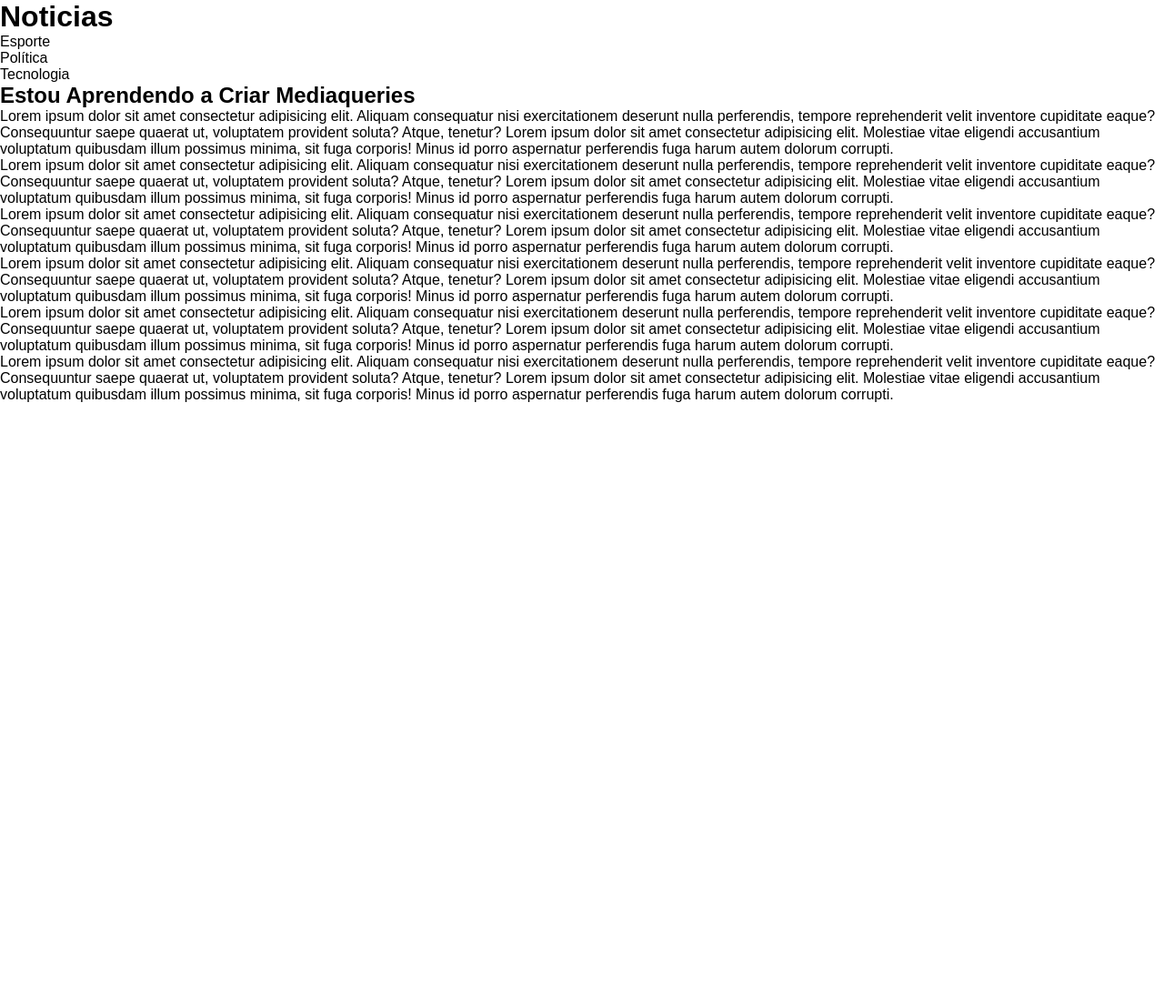
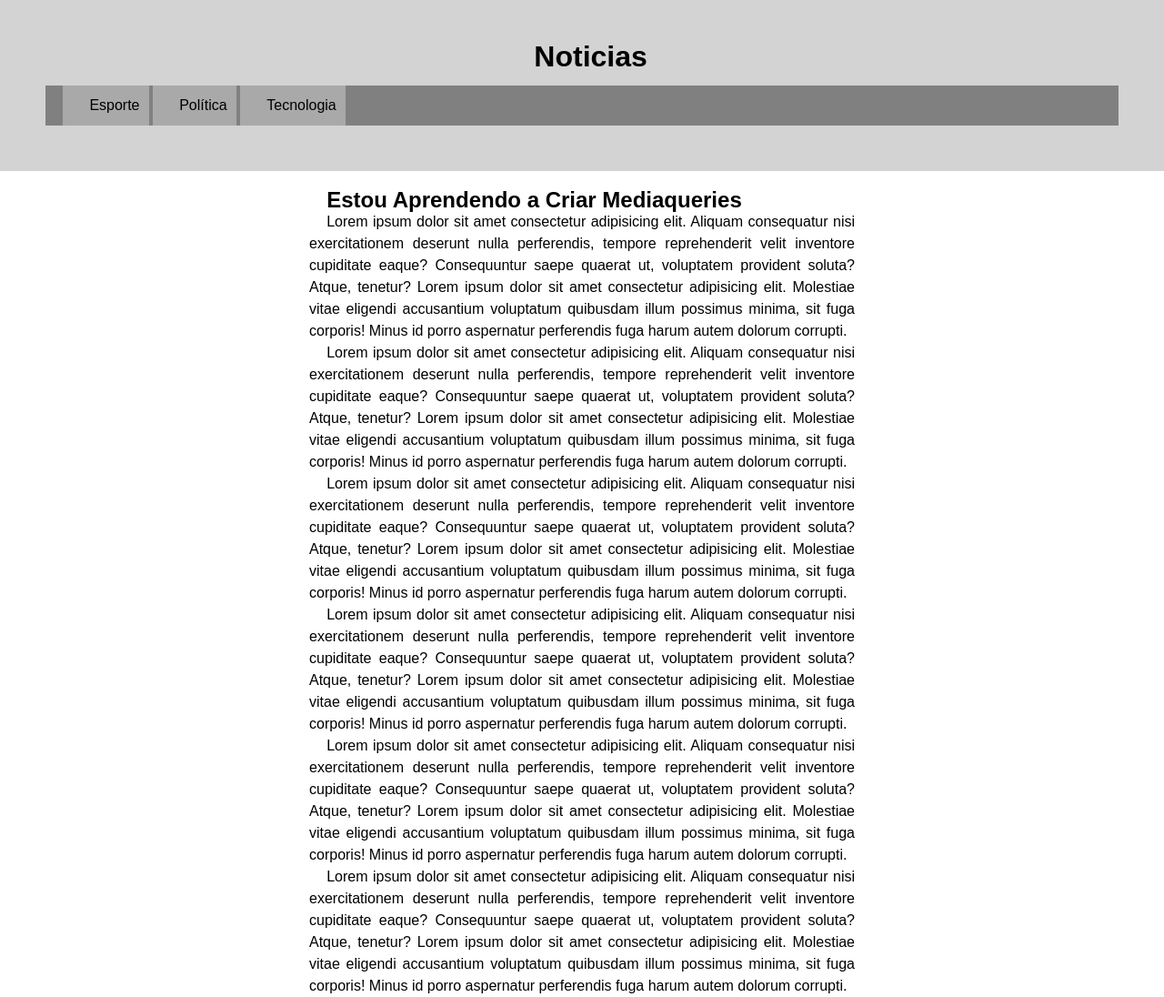
Before and after one commit to rochaoigor/html-css-2, a plain HTML site: page guanabara/exercicio/ex022/mq001/mediaquery.html in a window 1280 px wide. Shown: the whole page at 91% size. Before the commit the page ends 800 px from the top, so only its background shows below. Drawn offline with Linux system fonts and the light colour scheme.

Commit message:
algumas att

```diff
--- a/guanabara/exercicio/ex022/mq001/estilo/impressora.css
+++ b/guanabara/exercicio/ex022/mq001/estilo/impressora.css
@@ -16,3 +16,9 @@ html {
 menu {
     display:none;
 }
+article {
+    width:100%;
+}
+article::after {
+    content:'Este Artigo foi Impresso através:www.cursoemvideo.com';
+}
--- a/guanabara/exercicio/ex022/mq001/estilo/tela.css
+++ b/guanabara/exercicio/ex022/mq001/estilo/tela.css
@@ -10,4 +10,34 @@
 html {
     font-family:Arial, Helvetica, sans-serif;
     font-size:1em;
+    line-height:1.5em;
+    text-indent:1.2em;
 }
+
+header {
+    padding:50px;
+    background-color:lightgrey;
+}
+
+header h1 {
+    padding-bottom:20px;
+    text-align:center;
+}
+menu li {
+    background-color:darkgrey;
+    display:inline-block;
+    padding:10px;
+    align-items:center;
+}
+menu ul {
+    background-color:gray;
+    list-style: none;
+}
+
+article {
+    padding-top:20px;
+    text-align:justify;
+    width:600px;
+    display:block;
+    margin:auto;
+}
--- /dev/null
+++ b/guanabara/exercicio/ex022/mq002/estilos/paisagem.css
@@ -0,0 +1,6 @@
+@charset "UTF-8";
+/*aparelhos deitados*/
+* {
+    padding:0;
+    margin:0;
+}
--- /dev/null
+++ b/guanabara/exercicio/ex022/mq002/estilos/retrato.css
@@ -0,0 +1,8 @@
+@charset "UTF-8";
+
+/*aparelho em pé*/
+
+* {
+    margin:0;
+    padding:0;
+}
--- /dev/null
+++ b/guanabara/exercicio/ex022/mq002/estilos/styles.css
@@ -0,0 +1,8 @@
+@charset "UTF-8";
+
+/*aparelho gerais*/
+
+* {
+    margin:0;
+    padding:0;
+}
```
Also changed, not shown: guanabara/exercicio/ex022/mq002/index.html (added, +16 -0 lines), guanabara/exercicio/ex022/mq002/img/cev-landscape.jpg (renamed from guanabara/exercicio/ex022/imagens/cev-landscape.jpg), guanabara/exercicio/ex022/mq002/img/cev-portrait.jpg (renamed from guanabara/exercicio/ex022/imagens/cev-portrait.jpg).
